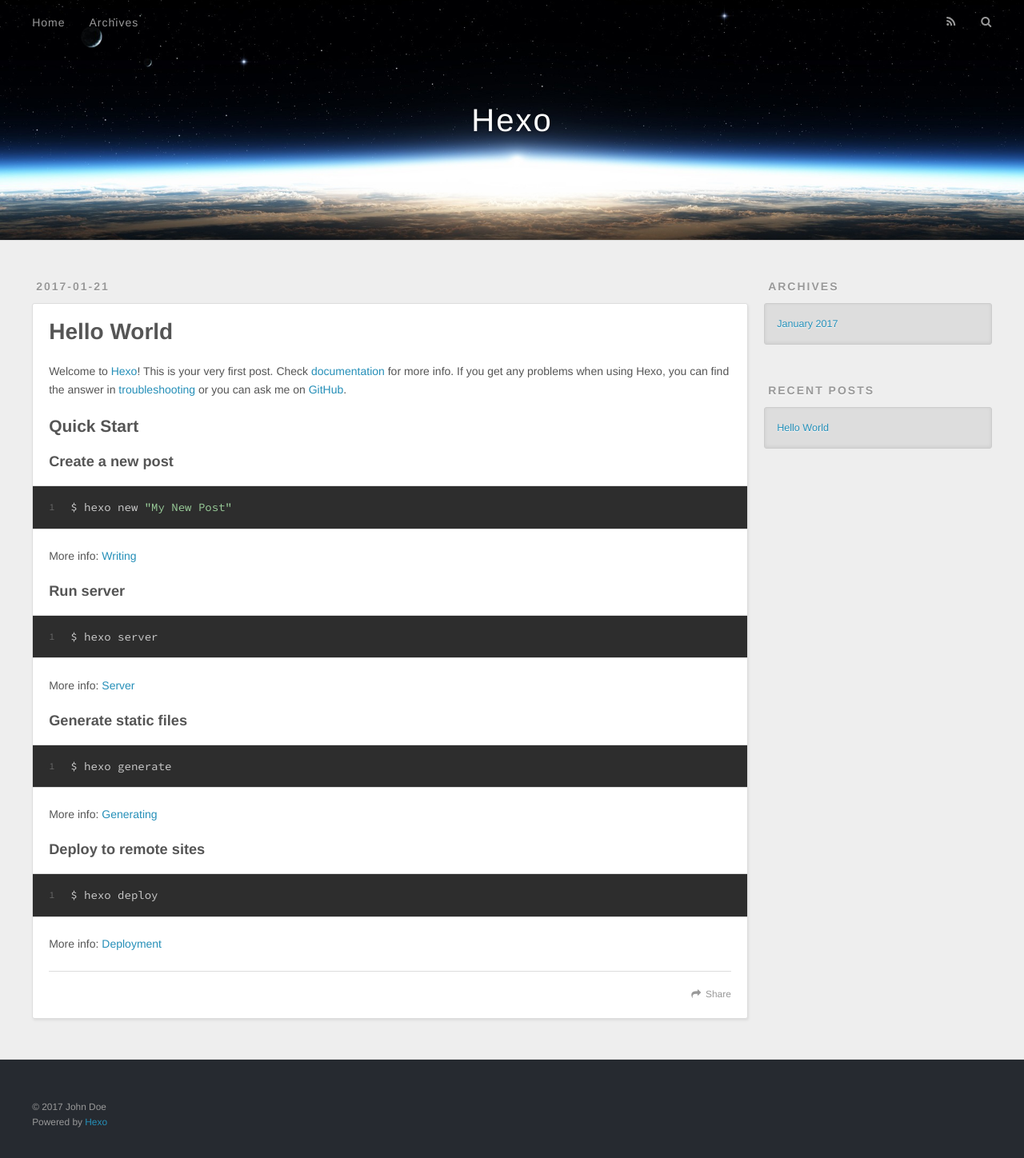
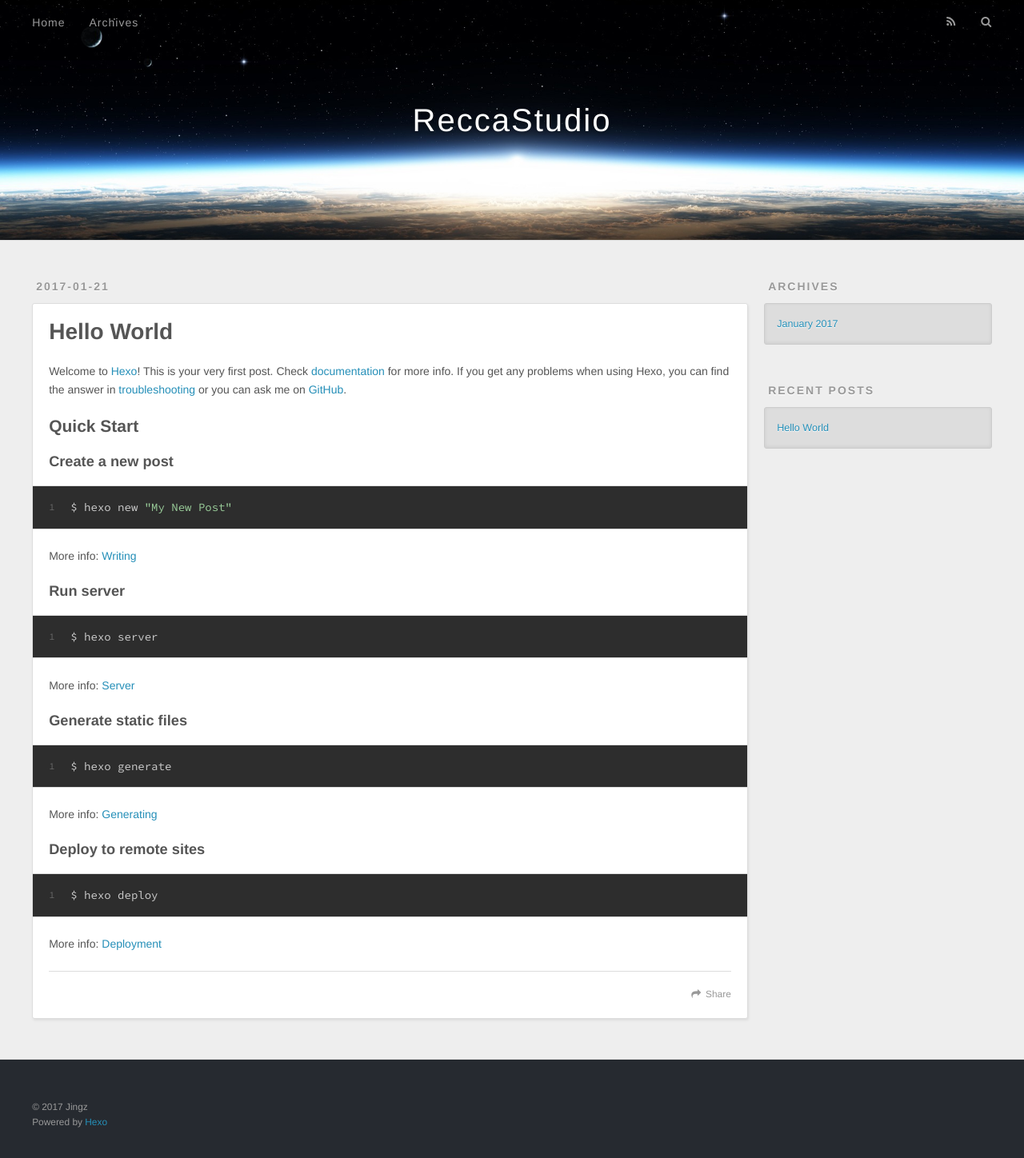
Before and after one commit to ReccaStudio/ReccaStudio.github.io, a plain HTML site: page index.html in a window 1280 px wide. Shown: the whole page at 80% size. Drawn offline with nearby package versions, Linux system fonts and the light colour scheme.

Commit message:
Site updated: 2017-01-21 00:41:26

```diff
--- a/index.html
+++ b/index.html
@@ -3,16 +3,16 @@
 <head>
   <meta charset="utf-8">
 
-  <title>Hexo</title>
+  <title>ReccaStudio</title>
   <meta name="viewport" content="width=device-width, initial-scale=1, maximum-scale=1">
   <meta property="og:type" content="website">
-<meta property="og:title" content="Hexo">
+<meta property="og:title" content="ReccaStudio">
 <meta property="og:url" content="http://yoursite.com/index.html">
-<meta property="og:site_name" content="Hexo">
+<meta property="og:site_name" content="ReccaStudio">
 <meta name="twitter:card" content="summary">
-<meta name="twitter:title" content="Hexo">
+<meta name="twitter:title" content="ReccaStudio">
 
-    <link rel="alternate" href="/atom.xml" title="Hexo" type="application/atom+xml">
+    <link rel="alternate" href="/atom.xml" title="ReccaStudio" type="application/atom+xml">
 
 
     <link rel="icon" href="/favicon.png">
@@ -33,7 +33,7 @@
   <div id="header-outer" class="outer">
     <div id="header-title" class="inner">
       <h1 id="logo-wrap">
-        <a href="/" id="logo">Hexo</a>
+        <a href="/" id="logo">ReccaStudio</a>
       </h1>
 
     </div>
@@ -96,7 +96,7 @@
 
     </div>
     <footer class="article-footer">
-      <a data-url="http://yoursite.com/2017/01/21/hello-world/" data-id="ciy616cez00004psp1z379lq3" class="article-share-link">Share</a>
+      <a data-url="http://yoursite.com/2017/01/21/hello-world/" data-id="ciy619ozo000066sprf3dbxhr" class="article-share-link">Share</a>
 
 
     </footer>
@@ -151,7 +151,7 @@
 
   <div class="outer">
     <div id="footer-info" class="inner">
-      &copy; 2017 John Doe<br>
+      &copy; 2017 Jingz<br>
       Powered by <a href="http://hexo.io/" target="_blank">Hexo</a>
     </div>
   </div>
```
Also changed, not shown: 2017/01/21/hello-world/index.html (+6 -6 lines), archives/2017/01/index.html (+7 -7 lines), archives/2017/index.html (+7 -7 lines), archives/index.html (+7 -7 lines).
